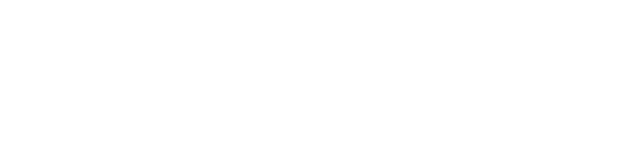
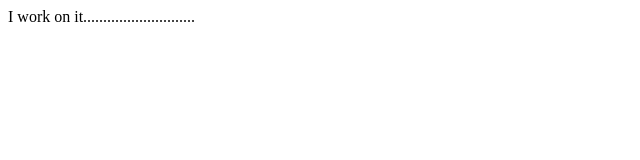
Before and after one commit to sushantjha8/django, a plain HTML site: page index.html in a window 1280 px wide. Shown: the whole page, without its empty margins (0-640 px from the left). Drawn offline with Linux system fonts and the light colour scheme.

Commit message:
Update index.html

```diff
--- a/index.html
+++ b/index.html
@@ -7,6 +7,6 @@
     <title>Home</title>
 </head>
 <body>
-
+   I work on it............................
 </body>
 </html>
```
